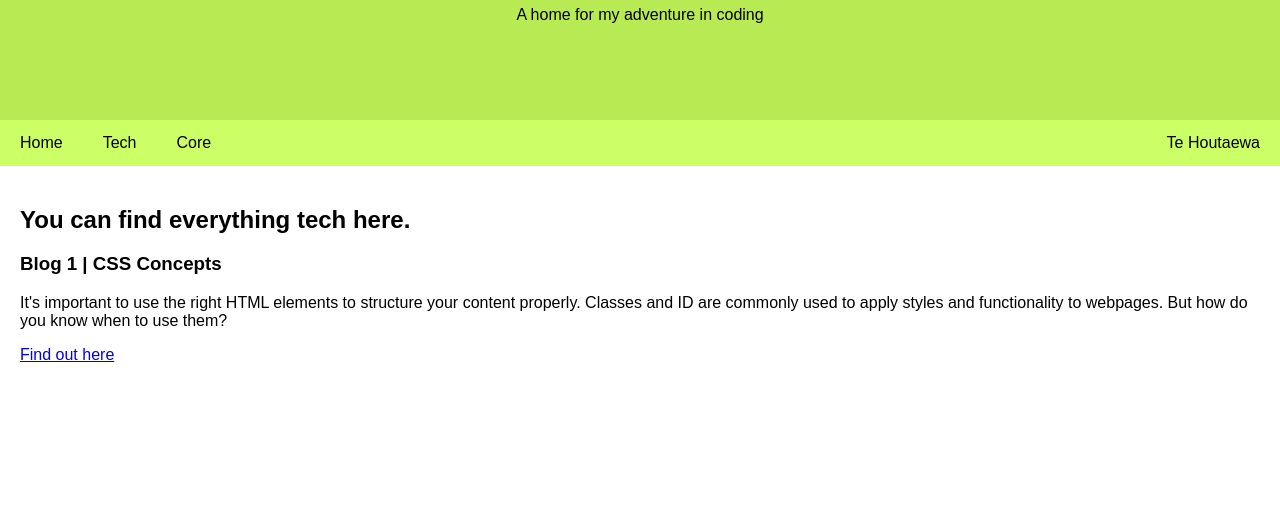
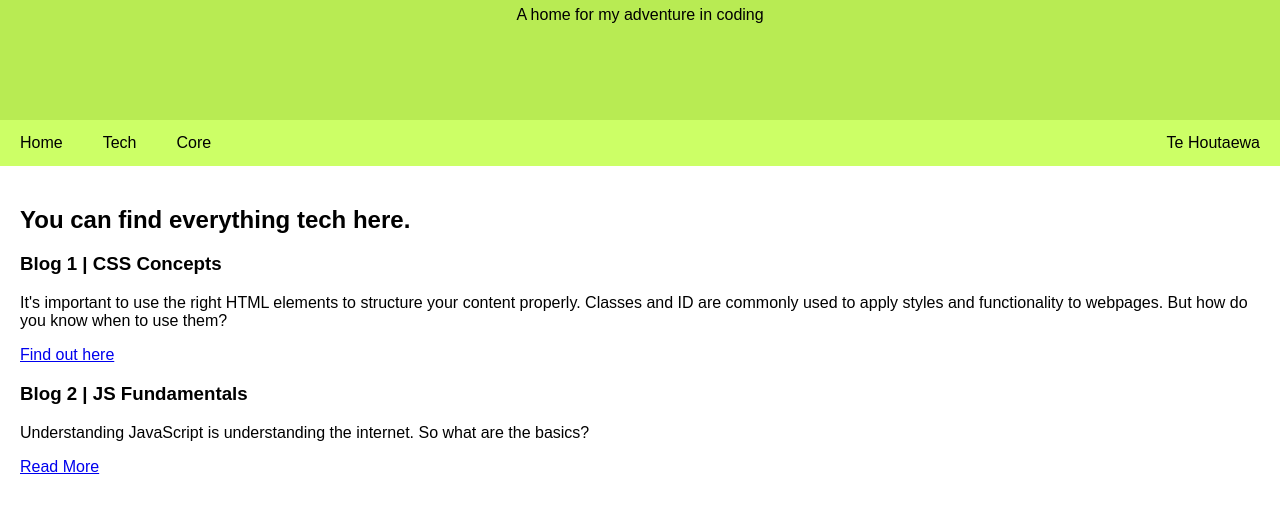
Before and after one commit to james-fluker/james-fluker.github.io, a plain HTML site: page tech.html in a window 1280 px wide. Shown: the part 173-686 px from the top of the page. Drawn offline with Linux system fonts and the light colour scheme.

Commit message:
Add js-fundamentals to tech page

```diff
--- a/tech.html
+++ b/tech.html
@@ -27,6 +27,10 @@
       <h3>Blog 1 | CSS Concepts</h3>
       <p>It's important to use the right HTML elements to structure your content properly. Classes and ID are commonly used to apply styles and functionality to webpages. But how do you know when to use them?</p>
       <p><a href="html-css.html">Find out here</a></p>
+
+      <h3>Blog 2 | JS Fundamentals</h3>
+      <p>Understanding JavaScript is understanding the internet. So what are the basics?</p>
+      <p><a href="js-fundamentals.html">Read More</a></p>
     </div>
   </div>
 </div>
```
